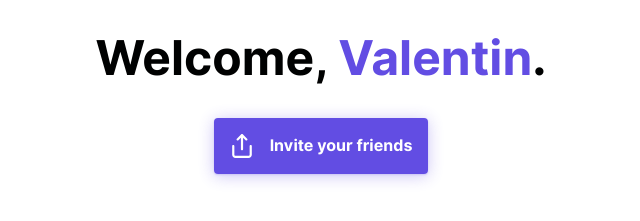
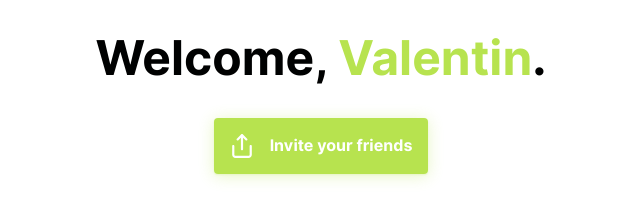
Before and after one commit to AMoreaux/AMoreaux.github.io, a plain HTML site: page index.html in a window 1280 px wide. Shown: the part 465-686 px from the top of the page, without its empty margins (319-959 px from the left). Drawn offline with Linux system fonts and the light colour scheme; files whose address does not match are found by name.

Commit message:
Update design token

```diff
--- a/assets/styles/color.css
+++ b/assets/styles/color.css
@@ -2,11 +2,11 @@
  DO NOT MANUALLY EDIT THIS FILE
  This file was automatically generated by Specify
  Please use the app to update the values below
- Last updated: Wed May 15 2019
+ Last updated: Fri May 17 2019
 */
 
 :root {
-  --app: #624de3;
+  --app: #b7e34f;
   --background: #ffffff;
   --text: #000101;
 }
```
